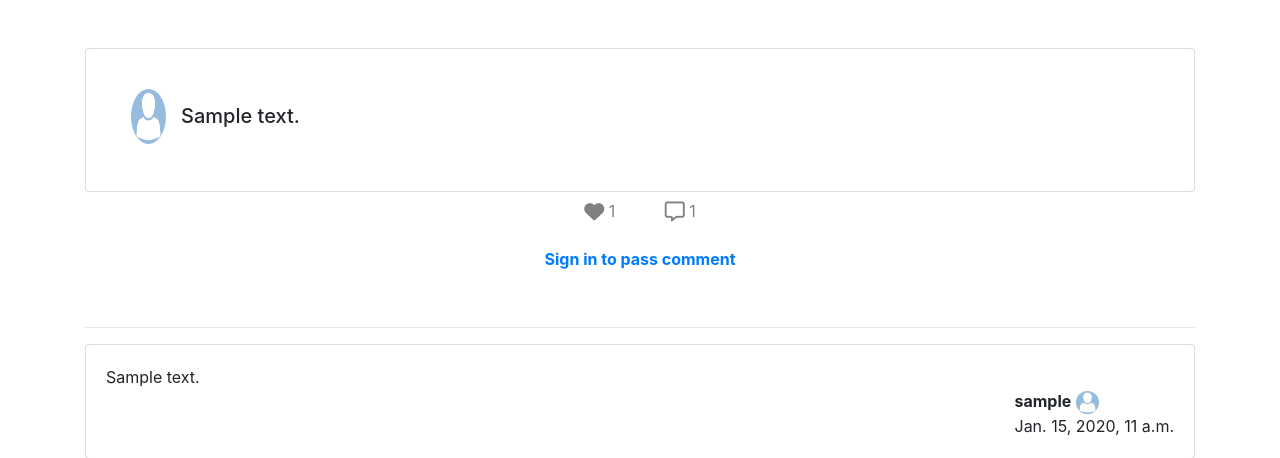
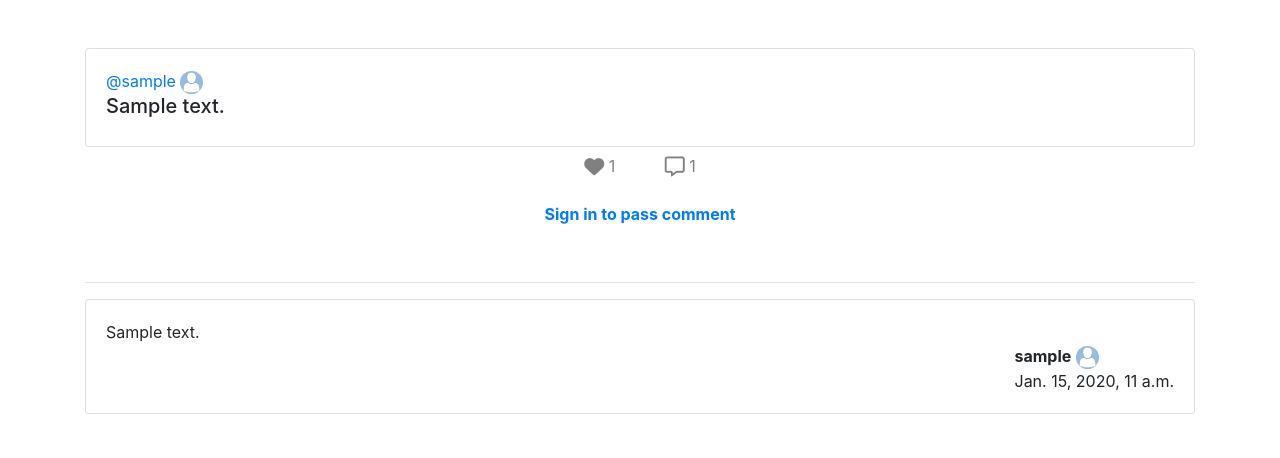
Before and after one commit to AnclaTechs/minify, a Django app: a page that uses src/templates/base/posts_detail.html in a window 1280 px wide. Shown: the part 56-514 px from the top of the page. Run offline with Django 3.2, Linux system fonts and the light colour scheme; tables that the repository leaves empty hold one stand-in row (values such as "Sample post"); parts of the project's set-up code (start-up, migrations or seed data) failed here and were passed over; some libraries are stand-ins or nearby versions.

Commit message:
general page

```diff
--- a/src/base/views.py
+++ b/src/base/views.py
@@ -68,7 +68,7 @@ def index(request):
 
 
 def home(request):
-    post = Posts.objects.all()
+    post = Posts.objects.all().order_by("-created")
     page = request.GET.get('page', 1)
     paginator = Paginator(post, 10)
     try:
--- a/src/templates/base/posts_detail.html
+++ b/src/templates/base/posts_detail.html
@@ -2,20 +2,14 @@
 <link rel="stylesheet" href="{% static 'css/posts.css' %}" />
 <style>
   .main-post-img {
-    padding: 20px 25px 20px;
-    position: absolute;
-    width: 85px;
-    height: 95px;
-    border-radius: 50%;
+    width: 23px;
+  border-radius: 50%;
   }
 
-  .post-content {
-    padding: 35px 75px 35px;
-  }
 </style>
 <div class="container">
   <div class="card card-body mt-5">
-    <img class="main-post-img" src="{% static 'images/defaultprofile.png' %}" />
+    <span><a href="/{{ object.owner }}">@{{ object.owner }} <img class="main-post-img" src="{% static 'images/defaultprofile.png' %}" /></a></span>
     <h5 class="post-content" style="display: inline;">{{ object.body }}</h5>
   </div>
   <div style="color:grey; margin-top: 7px;" class="text-center">
```
